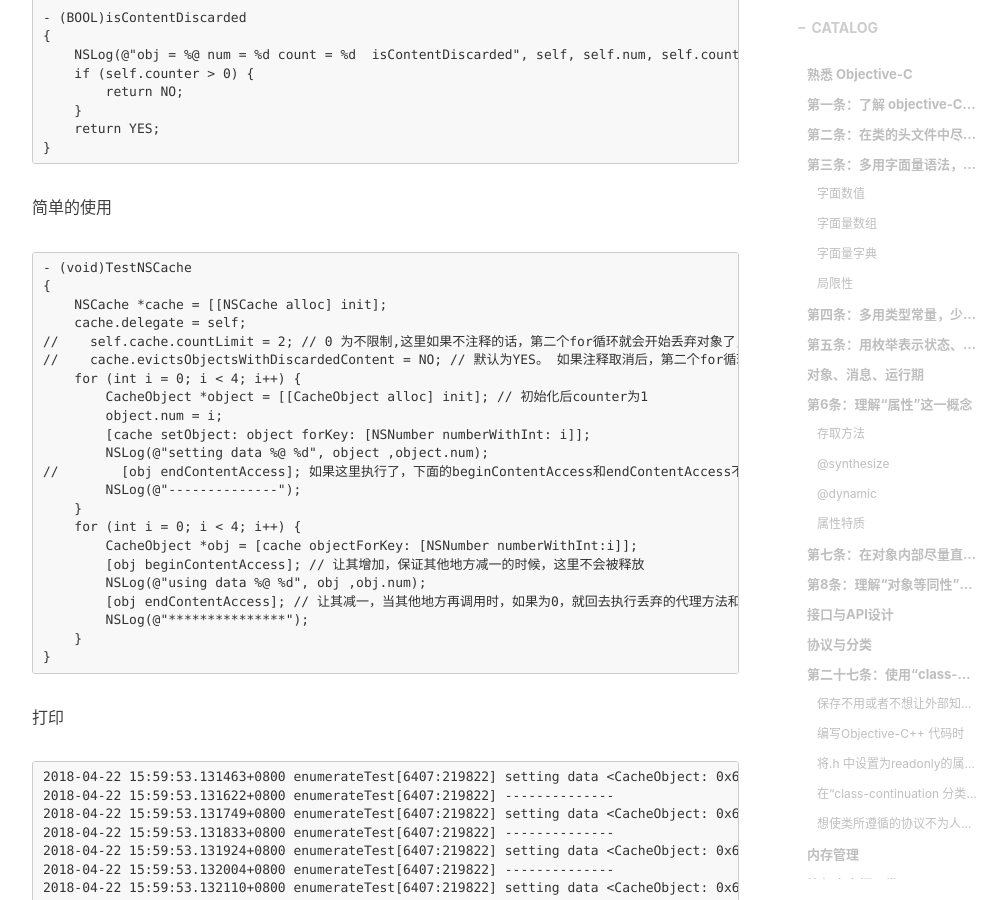
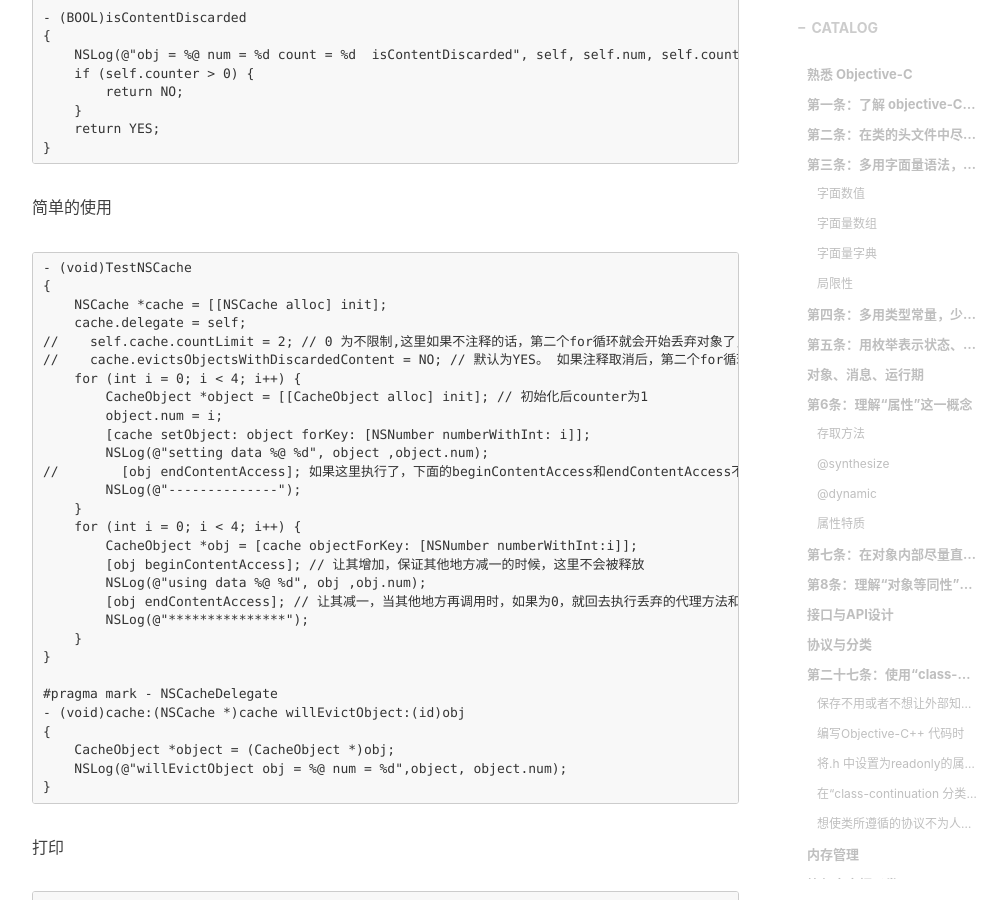
Before and after one commit to MFNothing/MFNothing.github.io, a Jekyll site: the page built from _posts/2017-07-31-effictive-Objective-C.markdown, in a window 1280 px wide and 900 px high, scrolled down 15375 px. Shown: the whole window, without its empty margins (233-1239 px from the left). Built offline with Jekyll 4.4.1, drawn with Linux system fonts in a browser that asks for light colours; nearby versions of some CDN libraries; comment, search, counter and statistics services are not loaded.

Commit message:
NSCache learning mod-1

````diff
--- a/_posts/2017-07-31-effictive-Objective-C.markdown
+++ b/_posts/2017-07-31-effictive-Objective-C.markdown
@@ -630,6 +630,13 @@ NSCache 的优势 :
         NSLog(@"***************");
     }
 }
+
+#pragma mark - NSCacheDelegate
+- (void)cache:(NSCache *)cache willEvictObject:(id)obj
+{
+    CacheObject *object = (CacheObject *)obj;
+    NSLog(@"willEvictObject obj = %@ num = %d",object, object.num);
+}
 ```
 
 打印
````
